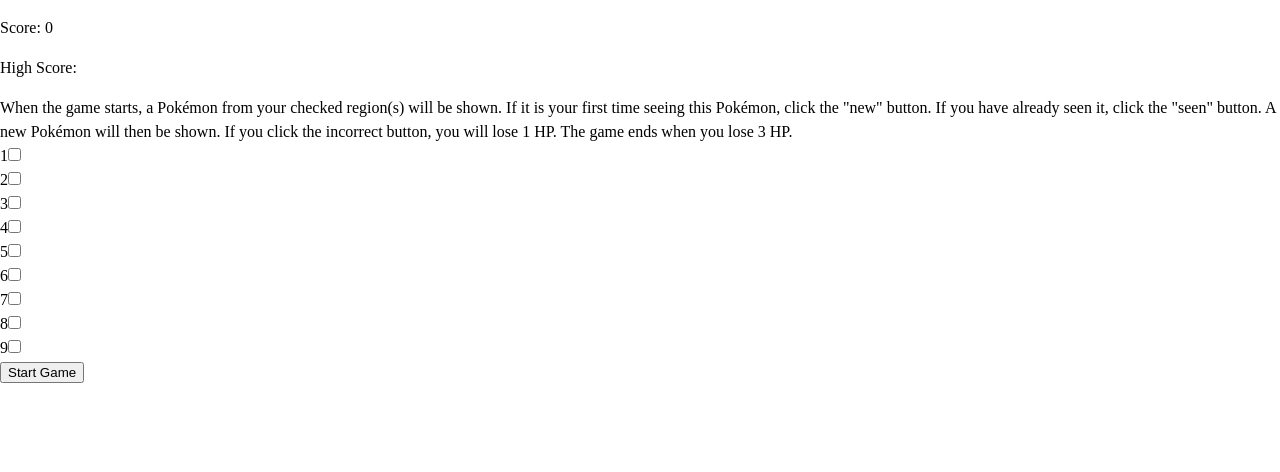
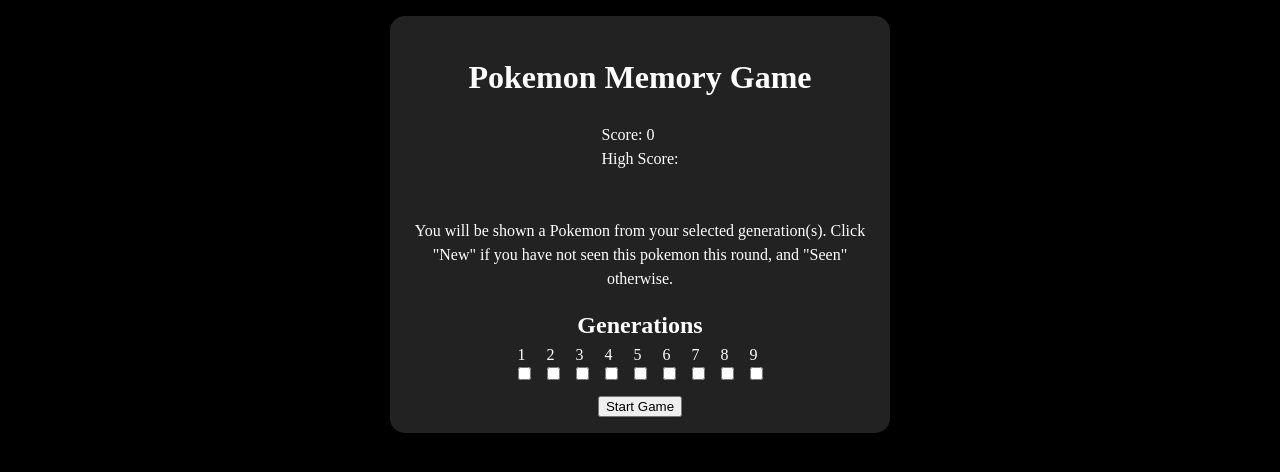
Before and after one commit to cwalker3/memory-game, a React (Vite) app: page / in a window 1280 px wide. Shown: the top 472 px of the page. Built offline with nearby package versions, Linux system fonts and the light colour scheme.

Commit message:
add basic styles

```diff
--- a/src/App.jsx
+++ b/src/App.jsx
@@ -72,6 +72,7 @@
 
   return (
     <>
+      <h1>Pokemon Memory Game</h1>
       <Score score={score} high={high}/>
       {content}
     </>
--- a/src/components/Checkbox.jsx
+++ b/src/components/Checkbox.jsx
@@ -1,6 +1,6 @@
 function Checkbox({value, checked, onChange}) {
   return (
-      <div>
+      <div className='checkboxContainer'>
         <label htmlFor={value}>{value}</label>
         <input
           type="checkbox"
--- a/src/components/Score.jsx
+++ b/src/components/Score.jsx
@@ -1,6 +1,6 @@
 function Score({score, high}) {
   return (
-    <div className="score-display">
+    <div className="scoreDisplay">
       <p className="score">Score: {score}</p>
       <p className="high">High Score: {high}</p>
     </div>
--- a/src/components/StartScreen.jsx
+++ b/src/components/StartScreen.jsx
@@ -2,8 +2,7 @@
 import Checkbox from './Checkbox'
 
 const gens = [1, 2, 3, 4, 5, 6, 7, 8, 9]
-const rules = 'When the game starts, a Pokémon from your checked region(s) will be shown. If it is your first time seeing this Pokémon, click the "new" button. If you have already seen it, click the "seen" button. A new Pokémon will then be shown. If you click the incorrect button, you will lose 1 HP. The game ends when you lose 3 HP.'
-
+const rules = 'You will be shown a Pokemon from your selected generation(s). Click "New" if you have not seen this pokemon this round, and "Seen" otherwise.'
 function StartScreen({startGame, onChange, checked}) {
   const genSelections = gens.map(gen =>
     <Checkbox
@@ -26,9 +25,13 @@
       <div className="rules">
         {rules}
       </div>
-      <div className="genSelect">
-        {genSelections}
+      <div className="generations">
+        <h2>Generations</h2>
+        <div className="genSelect">
+          {genSelections}
+        </div>
       </div>
+
       <div className="startButtonContainer" >
         <button onClick={handleClick}>Start Game</button>
       </div>
--- a/src/styles/index.scss
+++ b/src/styles/index.scss
@@ -1,6 +1,118 @@
 @import url(sanitize.css);
 
+:root {
+  --bg-color-1: #000000;
+  --bg-color-2: #222222;
+  --bg-color-3: #444444;
+  --font-color-1: white;
+  --font-color-2: black;
+}
+
 body {
+  display: flex;
+  align-items: center;
+  justify-content: center;
+  background-color: var(--bg-color-1);
+  color: var(--font-color-1);
+}
+
+#root {
+  display: flex;
+  flex-direction: column;
+  align-items: center;
+  justify-content: center;
+
+  margin: 16px;
+  max-width: 500px;
+  background-color: var(--bg-color-2);
+  padding: 16px;
+  border-radius: 15px;
+
+  h1 {
+    text-align: center;
+  }
+
+  .scoreDisplay {
+    margin-bottom: 16px;
+
+    p {
+      margin: 0;
+    }
+  }
+
+  .startScreen {
+    display: flex;
+    flex-direction: column;
+    gap: 16px;
+
+    .rules {
+      text-align: center;
+    }
+
+    .generations {
+      display: flex;
+      flex-direction: column;
+      align-items: center;
+      justify-content: center;
+
+      h2 {
+        margin: 0;
+      }
+
+      .genSelect {
+        display: flex;
+        justify-content: space-between;
+        gap: 16px;
+
+        .checkboxContainer {
+          display: flex;
+          flex-direction: column;
+        }
+      }
+    }
+    .startButtonContainer {
+      display: flex;
+      justify-content: center;
+    }
+  }
+
+  .game {
+    display: flex;
+    flex-direction: column;
+    align-items: center;
+    justify-content: center;
+
+    .pokemon {
+      border: 2px solid black;
+      border-radius: 15px;
+      box-shadow: 0px 0px 10px rgba(255, 255, 255, 0.1);
+      background-color: var(--bg-color-3);
+      margin: 8px;
+      height: 200px;
+      width: 150px;
+      display: flex;
+      flex-direction: column;
+      align-items: center;
+      justify-content: center;
+
+      p {
+        margin-top: 8px;
+        text-align: center;
+        font-weight: bold;
+      }
+    }
+
+    .buttons {
+      display: flex;
+      gap: 16px;
+
+      button {
+        padding: 4px;
+        font-weight: bold;
+        font-size: 1.1rem;
+      }
+    }
+  }
 }
 
 img {
```
